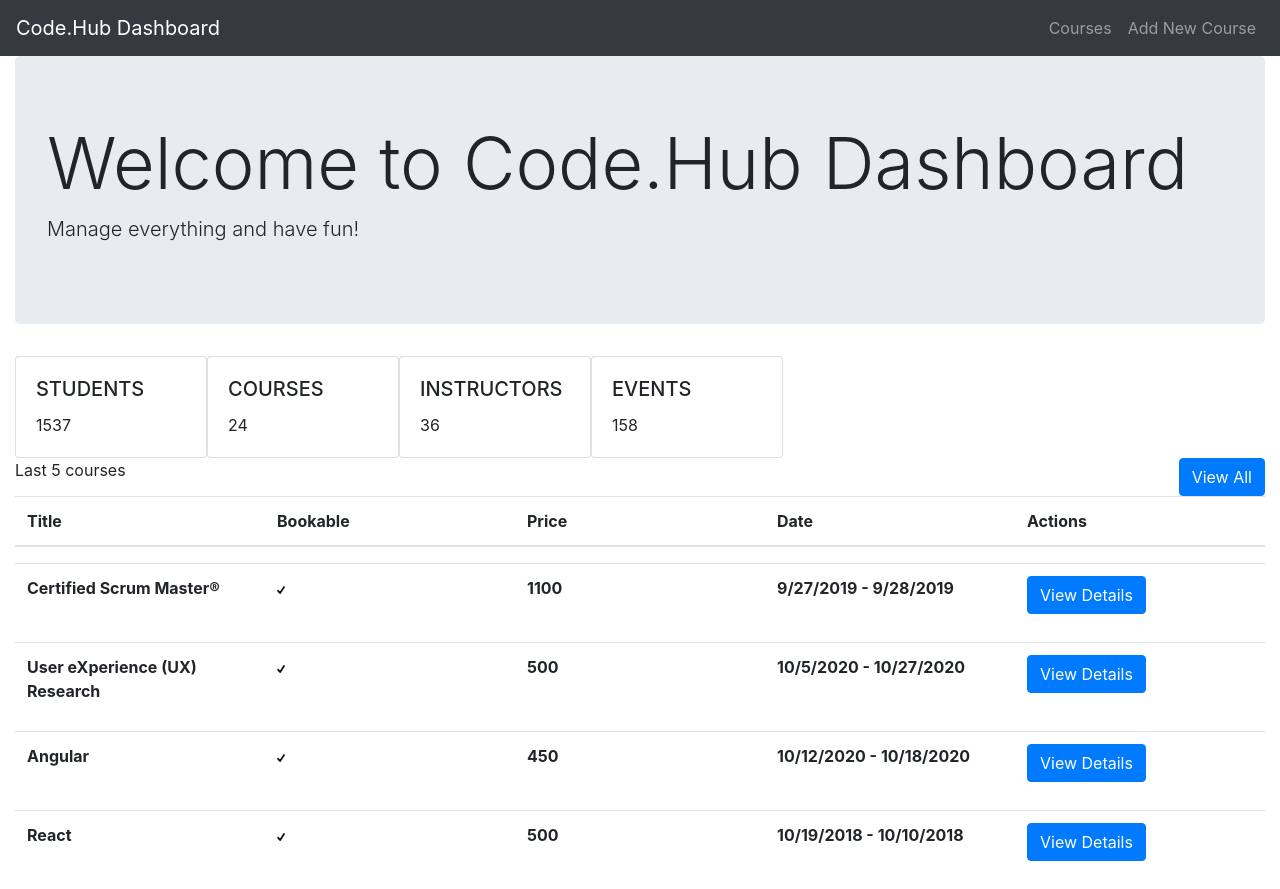
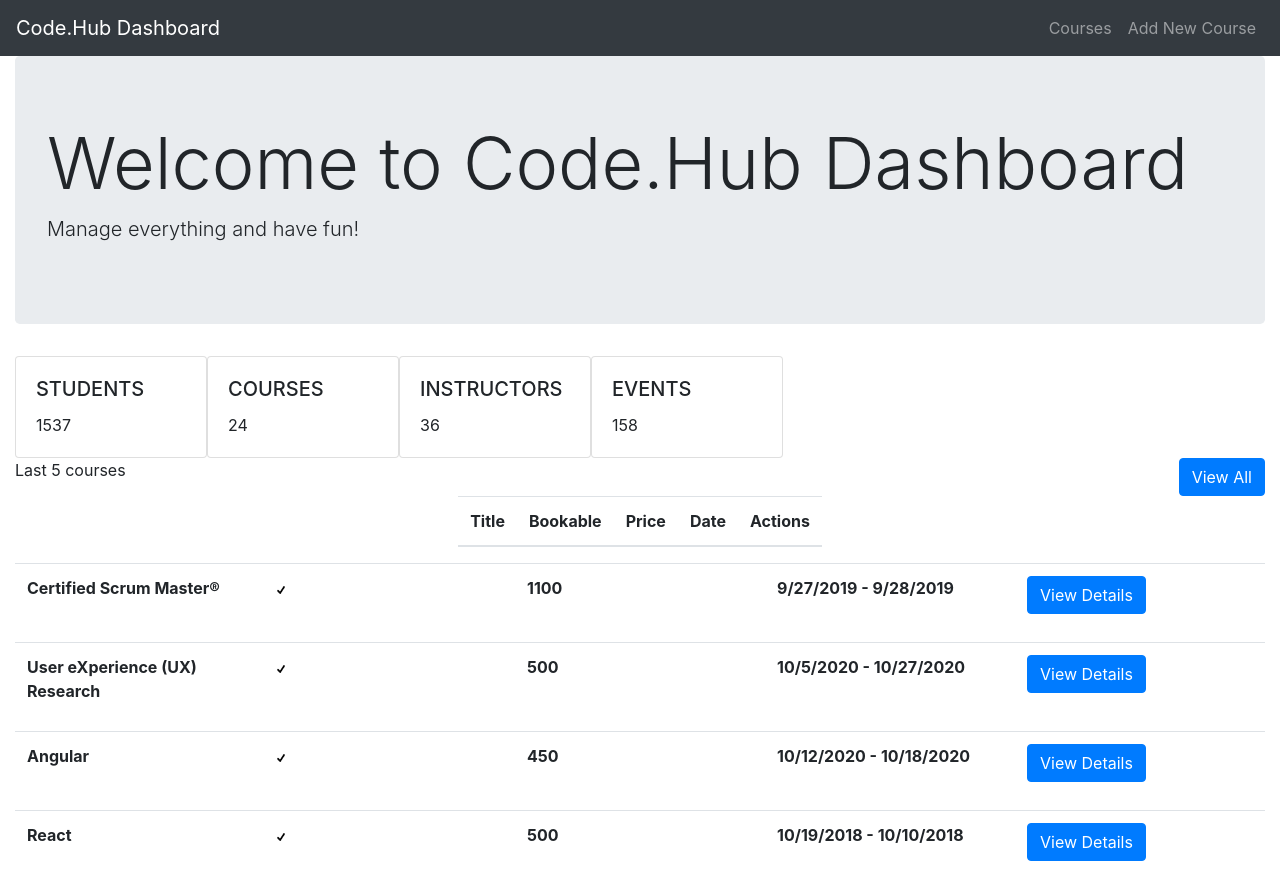
Before and after one commit to kcholevas/prfuture, a React (Create React App) app: page / in a window 1280 px wide. Built offline with nearby package versions, Linux system fonts and the light colour scheme; data requests are answered from the project's data file.

Commit message:
Update CoursesTable.js

```diff
--- a/src/CoursesTable.js
+++ b/src/CoursesTable.js
@@ -44,7 +44,7 @@ function CoursesTable() {
   };
     return (
         <div>Last 5 courses<Button className="float-right" color="primary" onClick={event =>  window.location.href='/courses'}>View All</Button>{' '}
-            <Table class ="d-flex justify-content-center">
+            <Table className ="d-flex justify-content-center">
             <thead>
             <tr>
                 <th style={{ width: "20%", justifyContent: "center", textAlign: "left" }}>Title</th>
```
